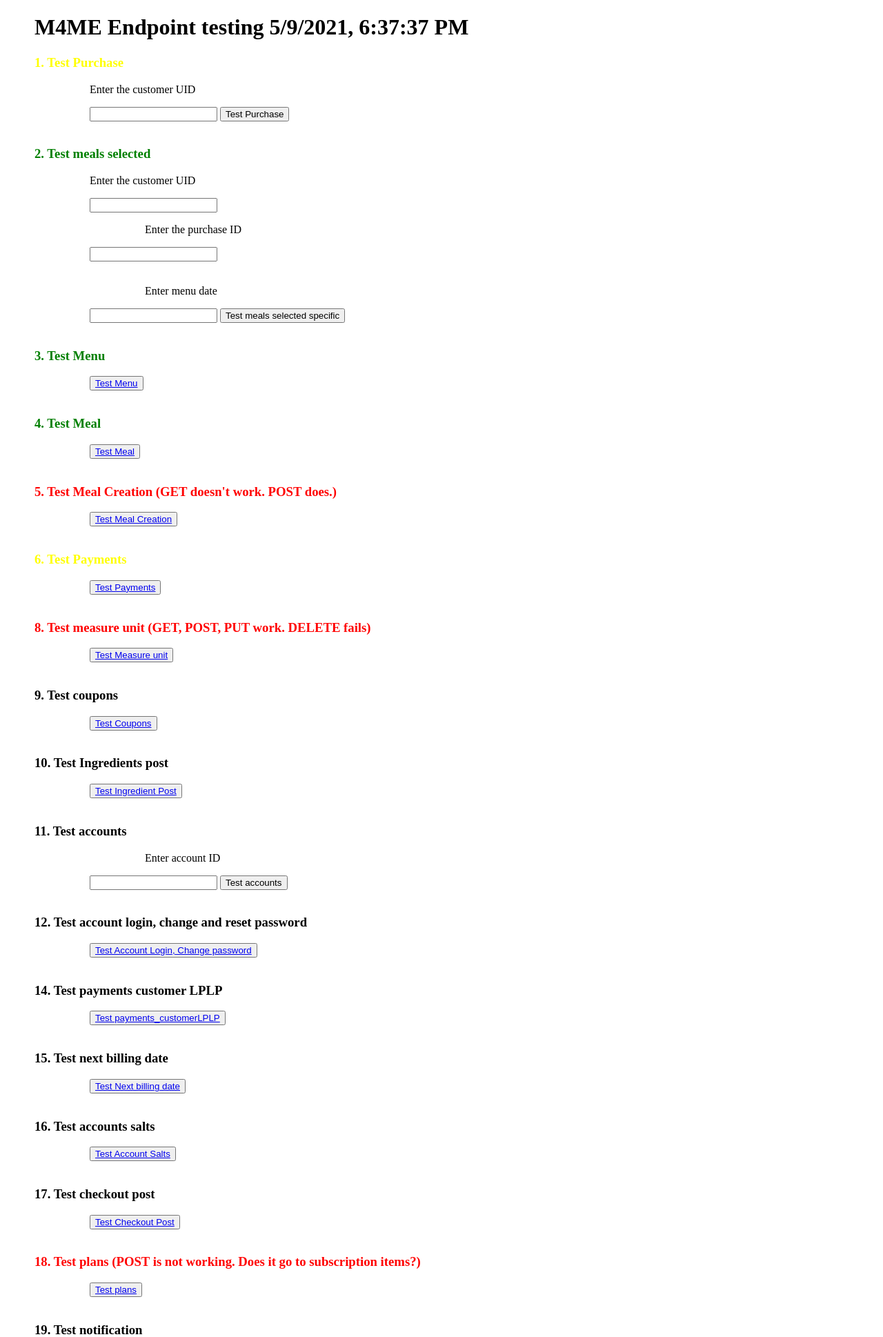
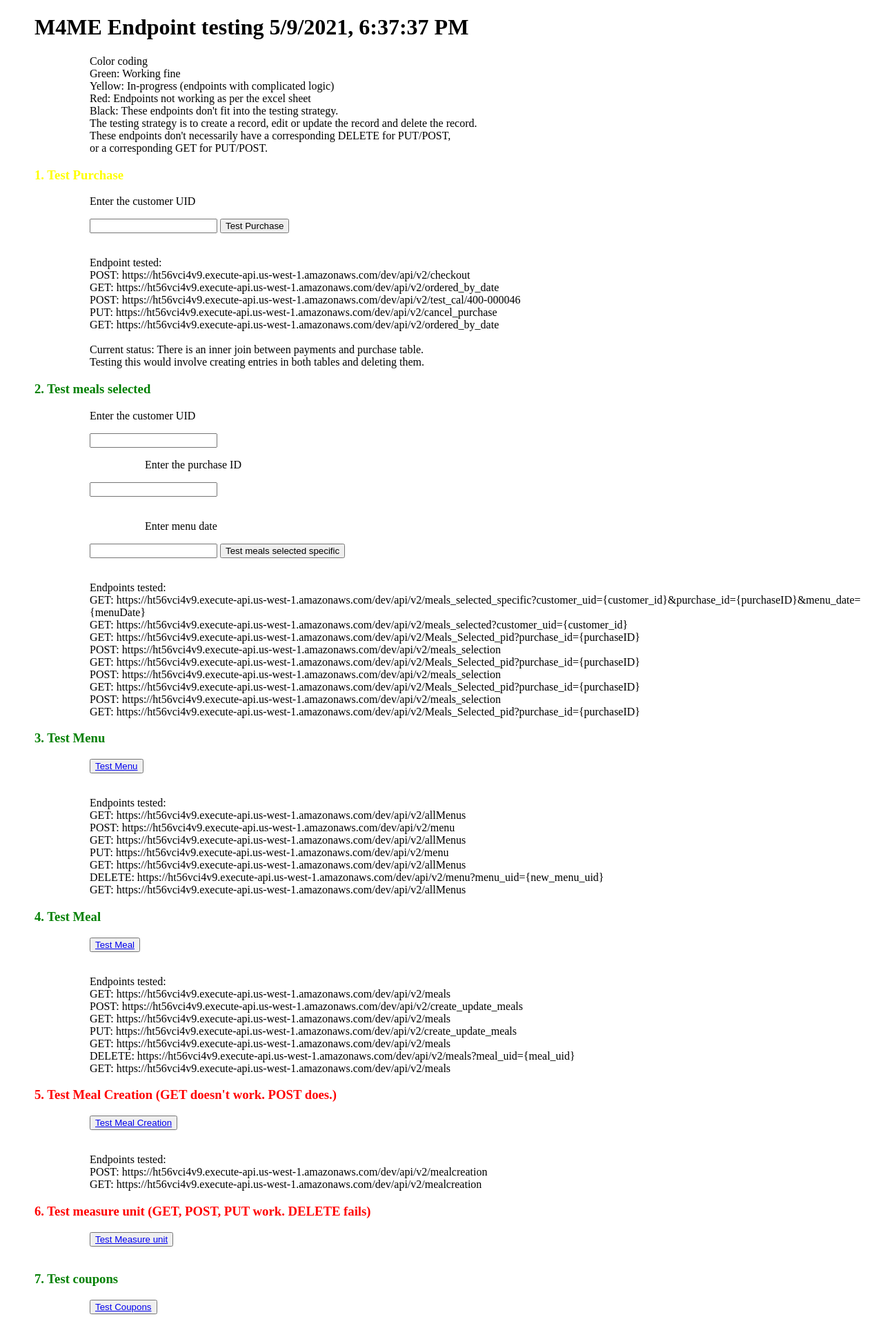
Before and after one commit to infinite-options/MTYD-Testing, a Flask app: page / in a window 1280 px wide. Shown: the top 1938 px of the page at 69% size. Run offline with Flask 2, Linux system fonts and the light colour scheme.

Commit message:
Added comments and logs to index.html

```diff
--- a/server.py
+++ b/server.py
@@ -689,6 +689,7 @@ def testMeal():
          outputString += "<br>GET Meals <p id = \"failed\">FAILED</p>"
          returnCode = 0
      outputString = addFooter(outputString, returnCode)
+     return outputString
 @app.route('/testMealCreation/')
 def mealCreation():
      outputString = "<br><h2>Testing meal creation<br>"
@@ -1170,7 +1171,7 @@ def MealsSelection():
        outputString += str(res)
        outputString += "<br><br><br>"
        outputString += "The next meal selected is <br>"
-    #  items = item[]
+     #items = item[]
      purchaseID = res['purchaseID']
      menuDate = request.form['menuDate']
      outputString, returnCode = checkMessageInResponseBody(outputString, response_body, "Meals selected", "GET", "Meals selected", returnCode)
@@ -1250,12 +1251,13 @@ def MealsSelection():
 
      outputString = addFooter(outputString, returnCode)
      return outputString
-@app.route('/AccountsLoginChangeResetPassword/')
+@app.route('/AccountsLoginChangeResetPassword/', methods = ['POST'])
 def AccountsLoginChangeResetPassword():
      testCaseName = "account"
      outputString = ""
      outputString = addHeading(outputString, testCaseName)
      returnCode = 1
+     enteredEmail = request.form['enteredEmail']
      email = "ana_c_tejada@yahoo.com"
      password = "deca602e1b605f74517252f7af8698f039636c81ded48"
      inputJSON = {
@@ -1285,17 +1287,18 @@ def AccountsLoginChangeResetPassword():
      outputString, returnCode = checkMessageInResponseBody(outputString, response_body, "Wrong Password", "POST", testCaseName, returnCode)
      outputString = addSubHeading(outputString, "GET", "reset password")
      #HTTP error 400, bad request
-     response = requests.get("https://ht56vci4v9.execute-api.us-west-1.amazonaws.com/dev/api/v2/reset_password?email=f20flier@gmail.com")
+     response = requests.get(f"https://ht56vci4v9.execute-api.us-west-1.amazonaws.com/dev/api/v2/reset_password?email={enteredEmail}")
      response_body = response.json()
      outputString, returnCode = checkMessageInResponseBody(outputString, response_body, "A temporary password has been sent", "GET", "reset password", returnCode)
      outputString = addFooter(outputString, returnCode)
      return outputString
-@app.route('/getNextBillingDate/')
+@app.route('/getNextBillingDate/', methods = ['POST'])
 def payments_NextBillingDate():
      outputString = "<h2>Testing payments next billing date<br>"
      returnCode = 1
      #Bad request
-     response = requests.get("https://ht56vci4v9.execute-api.us-west-1.amazonaws.com/dev/api/v2/next_billing_date?customer_uid=100-000001")
+     customerID = request.form['customerID']
+     response = requests.get(f"https://ht56vci4v9.execute-api.us-west-1.amazonaws.com/dev/api/v2/next_billing_date?customer_uid={customerID}")
      response_body = response.json()
      outputString += "The response JSON is <br>"
      outputString += str(response_body)
@@ -1538,7 +1541,7 @@ def account():
      outputString = addFooter(outputString, returnCode)'''
      outputString = addFooter(outputString, returnCode)
      return outputString
-@app.route('/testNotifications/')
+@app.route('/testNotifications/', methods = ['POST'])
 def notifications():
      outputString = "<h2>Testing notification <br>"
      returnCode = 1
@@ -1557,7 +1560,8 @@ def notifications():
          outputString += "<br>POST notifications with group ID FAILED<br>"
          returnCode = 0
      #no input json
-     response = requests.post("https://ht56vci4v9.execute-api.us-west-1.amazonaws.com/dev/api/v2/payment_info/500-000001")
+     paymentID = request.form['paymentID']
+     response = requests.post(f"https://ht56vci4v9.execute-api.us-west-1.amazonaws.com/dev/api/v2/payment_info/{paymentID}")
      response_body = response.json()
      try:
          assert "uccess" in response_body["message"]
--- a/templates/index.html
+++ b/templates/index.html
@@ -5,12 +5,28 @@
     <meta charset=utf-8> </head>
     <body>
         <h1 >M4ME Endpoint testing <span id="datetime"></span></h1>
+		<p>Color coding<br/>Green: Working fine<br/>Yellow: In-progress (endpoints with complicated logic)<br/>
+		Red: Endpoints not working as per the excel sheet<br/>
+		Black: These endpoints don't fit into the testing strategy.<br/>
+		The testing strategy is to create a record, edit or update the record and delete the record.<br/>
+		These endpoints don't necessarily have a corresponding DELETE for PUT/POST,<br/> or a corresponding GET for PUT/POST.</p>
 		<h3 id ="onHold"> 1. Test Purchase</h3>
 		<p>Enter the customer UID</p>
 		<form action="{{ url_for('testPurchase') }}" method="post">
             <input type="text" name="customerUID">
             <input type="submit" value = "Test Purchase">
         </form>	<br>
+		<p>Endpoint tested:<br/>
+		POST: https://ht56vci4v9.execute-api.us-west-1.amazonaws.com/dev/api/v2/checkout<br/>
+		GET: https://ht56vci4v9.execute-api.us-west-1.amazonaws.com/dev/api/v2/ordered_by_date<br/>
+        POST: https://ht56vci4v9.execute-api.us-west-1.amazonaws.com/dev/api/v2/test_cal/400-000046<br/>
+		PUT: https://ht56vci4v9.execute-api.us-west-1.amazonaws.com/dev/api/v2/cancel_purchase<br/>
+		GET: https://ht56vci4v9.execute-api.us-west-1.amazonaws.com/dev/api/v2/ordered_by_date<br/>
+
+		<br/>
+		Current status: There is an inner join between payments and purchase table.<br/>
+		Testing this would involve creating entries in both tables and deleting them.
+		</p>
 		<h3 id = "passed"> 2. Test meals selected</h3>
 		<p>Enter the customer UID</p>
 		<form action="{{ url_for('MealsSelection') }}" method="post">
@@ -21,127 +37,166 @@
 			<input type="text" name="menuDate">
             <input type="submit" value = "Test meals selected specific">
         </form>	<br>
+		<p>Endpoints tested:<br/>
+		GET: https://ht56vci4v9.execute-api.us-west-1.amazonaws.com/dev/api/v2/meals_selected_specific?customer_uid={customer_id}&purchase_id={purchaseID}&menu_date={menuDate}<br/>
+		GET: https://ht56vci4v9.execute-api.us-west-1.amazonaws.com/dev/api/v2/meals_selected?customer_uid={customer_id}<br/>
+		GET: https://ht56vci4v9.execute-api.us-west-1.amazonaws.com/dev/api/v2/Meals_Selected_pid?purchase_id={purchaseID}<br/>
+		POST: https://ht56vci4v9.execute-api.us-west-1.amazonaws.com/dev/api/v2/meals_selection<br/>
+		GET: https://ht56vci4v9.execute-api.us-west-1.amazonaws.com/dev/api/v2/Meals_Selected_pid?purchase_id={purchaseID}<br/>
+		POST: https://ht56vci4v9.execute-api.us-west-1.amazonaws.com/dev/api/v2/meals_selection<br/>
+		GET: https://ht56vci4v9.execute-api.us-west-1.amazonaws.com/dev/api/v2/Meals_Selected_pid?purchase_id={purchaseID}<br/>
+		POST: https://ht56vci4v9.execute-api.us-west-1.amazonaws.com/dev/api/v2/meals_selection<br/>
+		GET: https://ht56vci4v9.execute-api.us-west-1.amazonaws.com/dev/api/v2/Meals_Selected_pid?purchase_id={purchaseID}<br/>
+		</p>
 		<h3 id = "passed"> 3. Test Menu</h3>
         <button> <a href="/testMenu/">Test Menu</a></button><br><br>
+		<p> Endpoints tested:<br/>
+		GET: https://ht56vci4v9.execute-api.us-west-1.amazonaws.com/dev/api/v2/allMenus<br/>
+		POST: https://ht56vci4v9.execute-api.us-west-1.amazonaws.com/dev/api/v2/menu<br/>
+		GET: https://ht56vci4v9.execute-api.us-west-1.amazonaws.com/dev/api/v2/allMenus<br/>
+		PUT: https://ht56vci4v9.execute-api.us-west-1.amazonaws.com/dev/api/v2/menu<br/>
+		GET: https://ht56vci4v9.execute-api.us-west-1.amazonaws.com/dev/api/v2/allMenus<br/>
+		DELETE: https://ht56vci4v9.execute-api.us-west-1.amazonaws.com/dev/api/v2/menu?menu_uid={new_menu_uid}<br/>
+		GET: https://ht56vci4v9.execute-api.us-west-1.amazonaws.com/dev/api/v2/allMenus<br/>
+		</p>
 		<h3 id = "passed"> 4. Test Meal</h3>
 		<button> <a href="/testMeal/">Test Meal</a></button><br><br>
+		<p>Endpoints tested:<br/>
+		GET: https://ht56vci4v9.execute-api.us-west-1.amazonaws.com/dev/api/v2/meals<br/>
+		POST: https://ht56vci4v9.execute-api.us-west-1.amazonaws.com/dev/api/v2/create_update_meals<br/>
+		GET: https://ht56vci4v9.execute-api.us-west-1.amazonaws.com/dev/api/v2/meals<br/>
+		PUT: https://ht56vci4v9.execute-api.us-west-1.amazonaws.com/dev/api/v2/create_update_meals<br/>
+		GET: https://ht56vci4v9.execute-api.us-west-1.amazonaws.com/dev/api/v2/meals<br/>
+		DELETE: https://ht56vci4v9.execute-api.us-west-1.amazonaws.com/dev/api/v2/meals?meal_uid={meal_uid}<br/>
+		GET: https://ht56vci4v9.execute-api.us-west-1.amazonaws.com/dev/api/v2/meals<br/>
+		</p>
 		<h3 id = "failed"> 5. Test Meal Creation (GET doesn't work. POST does.)</h3>
         <button> <a href="/testMealCreation/">Test Meal Creation</a></button><br><br>
-		<h3 id = "onHold"> 6. Test Payments</h3>
-        <button> <a href="/testPayments/">Test Payments</a></button><br><br>
-		<h3 id = "failed"> 8. Test measure unit (GET, POST, PUT work. DELETE fails)</h3>
+        <p>Endpoints tested:<br/>
+		POST: https://ht56vci4v9.execute-api.us-west-1.amazonaws.com/dev/api/v2/mealcreation<br/>
+		GET: https://ht56vci4v9.execute-api.us-west-1.amazonaws.com/dev/api/v2/mealcreation<br/>
+		</p>
+		<h3 id = "failed"> 6. Test measure unit (GET, POST, PUT work. DELETE fails)</h3>
 		<button> <a href="/testMeasureUnit/">Test Measure unit</a></button><br><br>
-		<h3> 9. Test coupons</h3>
+		<h3 id = "passed"> 7. Test coupons</h3>
         <button> <a href="/testCoupons/">Test Coupons</a></button><br><br>
-		<h3> 10. Test Ingredients post</h3>
+		<h3> 8. Test Ingredients post</h3>
         <button> <a href="/testIngredientPost/">Test Ingredient Post</a></button><br><br>
-		<h3> 11. Test accounts</h3>
+		<h3 id = "passed"> 9. Test accounts</h3>
 		<form action="{{ url_for('account') }}" method="post">
 		    <p>Enter account ID</p>
             <input type="text" name="accountID">
             <input type="submit" value = "Test accounts">
         </form>	<br>
-		<h3> 12. Test account login, change and reset password</h3>
-		<button> <a href="/AccountsLoginChangeResetPassword/">Test Account Login, Change password</a></button><br><br>
-		<h3> 14. Test payments customer LPLP</h3>
-		<button> <a href="/testPayments_CustomerLPLP/">Test payments_customerLPLP</a></button><br><br>
-		<h3> 15. Test next billing date</h3>
-        <button> <a href="/getNextBillingDate/">Test Next billing date</a></button><br><br>
-		<h3> 16. Test accounts salts</h3>
+		<h3> 10. Test account login, change and reset password</h3>
+		<form action="{{ url_for('AccountsLoginChangeResetPassword') }}" method="post">
+		    <p>Enter email ID</p>
+            <input type="text" name="enteredEmail">
+            <input type="submit" value = "Test account login, change password and reset password">
+        </form>	<br>
+		<h3> 11. Test next billing date</h3>
+		<form action="{{ url_for('payments_NextBillingDate') }}" method="post">
+		    <p>Enter customer ID</p>
+            <input type="text" name="customerID">
+            <input type="submit" value = "Test next billing date">
+        </form>	<br>
+		<h3> 12. Test accounts salts</h3>
         <button> <a href="/testAccountSalts/">Test Account Salts</a></button><br><br>
-		<h3> 17. Test checkout post</h3>
-        <button> <a href="/checkout/">Test Checkout Post</a></button><br><br>
-		<h3 id = "failed"> 18. Test plans (POST is not working. Does it go to subscription items?)</h3>
+		<h3 id = "failed"> 13. Test plans (POST is not working. Does it go to subscription items?)</h3>
 		<button> <a href="/testPlans/">Test plans</a></button><br><br>
-		<h3> 19. Test notification</h3>
-        <button> <a href="/testNotifications/">Test Notifications</a></button><br><br>
-		<h3> 20. Test create menu</h3>
+		<h3> 14. Test notification</h3>
+		<form action="{{ url_for('notifications') }}" method="post">
+		    <p>Enter payment ID</p>
+            <input type="text" name="paymentID">
+            <input type="submit" value = "Test notification">
+        </form>	<br>
+		<h3> 15. Test create menu</h3>
         <button> <a href="/testCreateMenu/">Test Create menu</a></button><br><br>
-		<h3> 21. Test edit meal recipe</h3>
+		<h3> 16. Test edit meal recipe</h3>
         <button> <a href="/testEditMealRecipe/">Test Edit Meal recipe</a></button><br><br>
-		<h3> 22. Test orders</h3>
+		<h3> 17. Test orders</h3>
         <button> <a href="/testOrders/">Test orders</a></button><br><br>
-		<h3> 23. Test revenue</h3>
+		<h3> 18. Test revenue</h3>
         <button> <a href="/testRevenue/">Test revenue</a></button><br><br>
-		<h3> 24. Test customer</h3>
+		<h3> 19. Test customer</h3>
         <button> <a href="/testCustomer/">Test customer</a></button><br><br>
-		<h3> 25. Test coupons details post</h3>
+		<h3> 20. Test coupons details post</h3>
         <button> <a href="/testCouponsDetailsPost/">Test coupons details post</a></button><br><br>
-		<h3> 26. Test add item</h3>
+		<h3> 21. Test add item</h3>
 		<button> <a href="/testaddItem/">Test add item</a></button><br><br>
-		<h3> 27. Test business details update</h3>
+		<h3> 22. Test business details update</h3>
 		<button> <a href="/testBusinessDetailsUpdate/">Test Business Details Update</a></button><br><br>
-		<h3> 28. Test order action delete</h3>
+		<h3> 23. Test order action delete</h3>
 			<p>Enter the purchase ID</p>
 			<form action="{{ url_for('order_actions') }}" method="post">
 				<input type="text" name="purchaseID"><br><br>
 				<input type="submit" value = "Test Order actions">
 			</form>	<br>
-		<h3> 29. Test admin report</h3>
+		<h3> 24. Test admin report</h3>
 			<p>Enter the business ID</p>
 			<form action="{{ url_for('admin_report') }}" method="post">
 				<input type="text" name="businessID"><br><br>
 				<input type="submit" value = "Test admin report">
 			</form>	<br>
-		<h3> 30. Test send notification business</h3>
+		<h3> 25. Test send notification business</h3>
 		<button> <a href="/testSendNotificationBusiness/">Test send notification business</a></button><br><br>
-		<h3> 31. Test get registration from tag</h3>
+		<h3> 26. Test get registration from tag</h3>
 		<button> <a href="/testGet_Registrations_From_Tag/">Test Get Registrations From Tag</a></button><br><br>
-		<h3> 32. Test update registration with GUID Androida</h3>
+		<h3> 26. Test update registration with GUID Androida</h3>
 		<button> <a href="/updateRegistrationwithGUIDAndroid/">update Registration with GUID Androida</a></button><br><br>
-		<h3> 33. Test get tags with GUIDiOS</h3>
+		<h3> 27. Test get tags with GUIDiOS</h3>
         <button> <a href="/getTagsWithGUIDiOS/">get Tags With GUIDiOS</a></button><br><br>
-		<h3> 34. Test email verification</h3>
+		<h3> 29. Test email verification</h3>
         <button> <a href="/emailVerification/">email Verification</a></button><br><br>
-		<h3> 35. Test PID history</h3>
+		<h3> 30. Test PID history</h3>
 			<p>Enter the purchase ID</p>
 			<form action="{{ url_for('pid_history') }}" method="post">
 				<input type="text" name="purchaseID"><br><br>
 				<input type="submit" value = "Test pid history">
 			</form>	<br>
-		<h3> 36. Test upcoming menu</h3>
+		<h3> 31. Test upcoming menu</h3>
         <button> <a href="/upcomingMenuDates/">upcoming Menu Dates</a></button><br><br>
-		<h3> 37. Test refund calculator</h3>
+		<h3> 32. Test refund calculator</h3>
 			<p>Enter the purchase ID</p>
 			<form action="{{ url_for('refundCalculator') }}" method="post">
 				<input type="text" name="purchaseID"><br><br>
 				<input type="submit" value = "Test refund calculator">
 			</form>	<br>
-		<h3> 38. Test report order customer pivot details order</h3>
+		<h3> 33. Test report order customer pivot details order</h3>
 		<button> <a href="/reportOrderCustomerPivotDetail_order/">report Order Customer Pivot Detail order</a></button><br><br>
-		<h3> 39. Test report order customer pivot details customer</h3>
+		<h3> 34. Test report order customer pivot details customer</h3>
 		<button> <a href="/reportOrderCustomerPivotDetail_customer/">report Order Customer Pivot Detail customer</a></button><br><br>
-		<h3> 40. Test report order customer pivot details pivot</h3>
+		<h3> 35. Test report order customer pivot details pivot</h3>
 		<button> <a href="/reportOrderCustomerPivotDetail_pivot/">report Order Customer Pivot Detail pivot</a></button><br><br>
-		<h3> 41. Test order by items</h3>
+		<h3> 36. Test order by items</h3>
 		<button> <a href="/orderByItems/">order By Items</a></button><br><br>
-		<h3> 42. Test order by purchaseID</h3>
+		<h3> 37. Test order by purchaseID</h3>
 		<button> <a href="/orderByPurchaseId/">order By PurchaseId</a></button><br><br>
-		<h3> 43. Test stripe payment key checker</h3>
+		<h3> 38. Test stripe payment key checker</h3>
 		<button> <a href="/stripePaymentKeyChecker/">stripe Payment Key Checker</a></button><br><br>
-		<h3> 44. Test paypal payment key checker</h3>
+		<h3> 39. Test paypal payment key checker</h3>
 		<button> <a href="/paypalPaymentKeyChecker/">paypal Payment Key Checker</a></button><br><br>
-		<h3> 45. Test get specific recipe with ingredients</h3>
+		<h3> 40. Test get specific recipe with ingredients</h3>
 		<button> <a href="/getSpecificRecipeWithIngredients/">get Specific Recipe With Ingredients</a></button><br><br>
-		<h3> 46. Test add new ingredients recipe</h3>
+		<h3> 41. Test add new ingredients recipe</h3>
 		<button> <a href="/addNewIngredientRecipe/">add New Ingredient Recipe</a></button><br><br>
-		<h3> 47. Test delete recipe specific</h3>
+		<h3> 42. Test delete recipe specific</h3>
 		<button> <a href="/deleteRecipeSpecific/">delete Recipe Specific</a></button><br><br>
-		<h3> 48. Test edit Meal Plan</h3>
+		<h3> 43. Test edit Meal Plan</h3>
 		<button> <a href="/editMealPlan/">edit Meal Plan</a></button><br><br>
-		<h3> 49. Test Fee Tax</h3>
+		<h3> 44. Test Fee Tax</h3>
 		<button> <a href="/FeeTax/">Test Fee Tax</a></button><br><br>
-		<h3> 50. Test Zones</h3>
+		<h3> 45. Test Zones</h3>
 		<button> <a href="/Zones/">Test Zones</a></button><br><br>
-		<h3> 51. Test get Customer Info</h3>
+		<h3> 46. Test get Customer Info</h3>
 		<button> <a href="/getCustomerInfo/">get Customer Info</a></button><br><br>
-		<h3> 52. Test get Payment Info History</h3>
+		<h3> 47. Test get Payment Info History</h3>
 			<p>Enter the purchase ID</p>
 			<form action="{{ url_for('getPaymentInfoHistory') }}" method="post">
 				<input type="text" name="purchaseID"><br><br>
 				<input type="submit" value = "Test get Payment Info History">
 			</form>	<br>
-		<h3> 53. Test order By PurchaseID with PID</h3>
+		<h3> 48. Test order By PurchaseID with PID</h3>
 		    <p>Enter the purchase ID</p>
 			<form action="{{ url_for('orderByPurchaseIDwithPID') }}" method="post">
 				<input type="text" name="purchaseID"><br>
@@ -149,7 +204,7 @@
 				<input type="text" name="inputDate"><br><br>
 				<input type="submit" value = "Test order By PurchaseID with PID">
 			</form>	<br>
-		<h3> 54. Test order By PurchaseID with PID and Date</h3>
+		<h3> 49. Test order By PurchaseID with PID and Date</h3>
 		    <p>Enter the purchase ID</p>
 			<form action="{{ url_for('orderByPurchaseIDwithPIDandDate') }}" method="post">
 				<input type="text" name="purchaseID"><br>
@@ -157,15 +212,15 @@
 				<input type="text" name="inputDate"><br><br>
 				<input type="submit" value = "Test order By PurchaseID with PID and Date">
 			</form>	<br>
-		<h3> 55. Test order By Business Specifics</h3>
+		<h3> 50. Test order By Business Specifics</h3>
 			<p>Enter the business UID</p>
 			<form action="{{ url_for('orderByBusinessSpecifics') }}" method="post">
 				<input type="text" name="businessID"><br><br>
 				<input type="submit" value = "Test order By Business Specifics">
 			</form>	<br>
-		<h3> 56. Test order By Items Total Items</h3>
+		<h3> 51. Test order By Items Total Items</h3>
 		<button> <a href="/orderByItemsTotalItems/">order By Items Total Items</a></button><br><br>
-		<h3> 57. Test categorical Options</h3>
+		<h3> 52. Test categorical Options</h3>
 			<p>Enter the latitude</p>
 			<form action="{{ url_for('categoricalOptions') }}" method="post">
 				<input type="text" name="latitude"><br><br>
@@ -173,21 +228,21 @@
 				<input type="text" name="longitude"><br><br>
 				<input type="submit" value = "Test categorical Options">
 			</form>	<br>
-		<h3> 58. Test payment Info History Fixed</h3>
+		<h3> 53. Test payment Info History Fixed</h3>
 		<button> <a href="/paymentInfoHistoryFixed/">payment Info History Fixed</a></button><br><br>
-		<h3> 59. Test get Latest Purchase Payments With Refund</h3>
+		<h3> 54. Test get Latest Purchase Payments With Refund</h3>
 			<p>Enter the customer ID</p>
 			<form action="{{ url_for('getLatestPurchasePaymentsWithRefund') }}" method="post">
 				<input type="text" name="customerID"><br><br>
 				<input type="submit" value = "Test get Latest Purchase Payments With Refund">
 			</form>	<br>
-		<h3> 60. Test discount Percentage</h3>
+		<h3> 55. Test discount Percentage</h3>
 		<button> <a href="/discountPercentage/">discount Percentage</a></button><br><br>
-		<h3> 61. Test add surprise</h3>
+		<h3> 56. Test add surprise</h3>
 		<button> <a href="/add_surprise/">add surprise</a></button><br><br>
-		<h3> 62. TestCalculator post</h3>
+		<h3> 57. TestCalculator post</h3>
 		<button> <a href="/testCal_post/">test Calculator post</a></button><br><br>
-		<h3> 63. Test Delivery info</h3>
+		<h3> 58. Test Delivery info</h3>
 		<p>Enter the purchase ID</p>
 		<form action="{{ url_for('getDeliveryInfo') }}" method="post">
             <input type="text" name="purchaseID">
```
